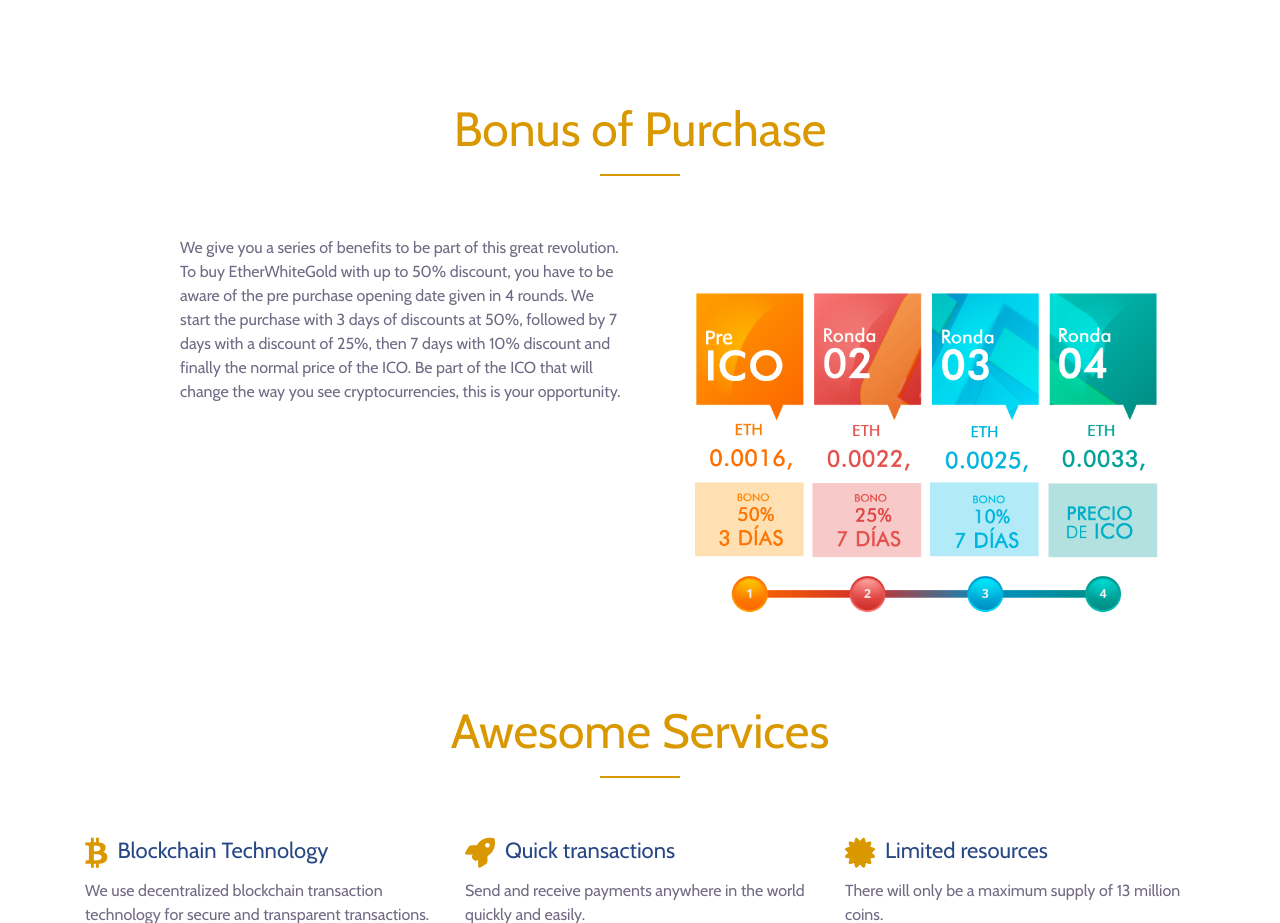
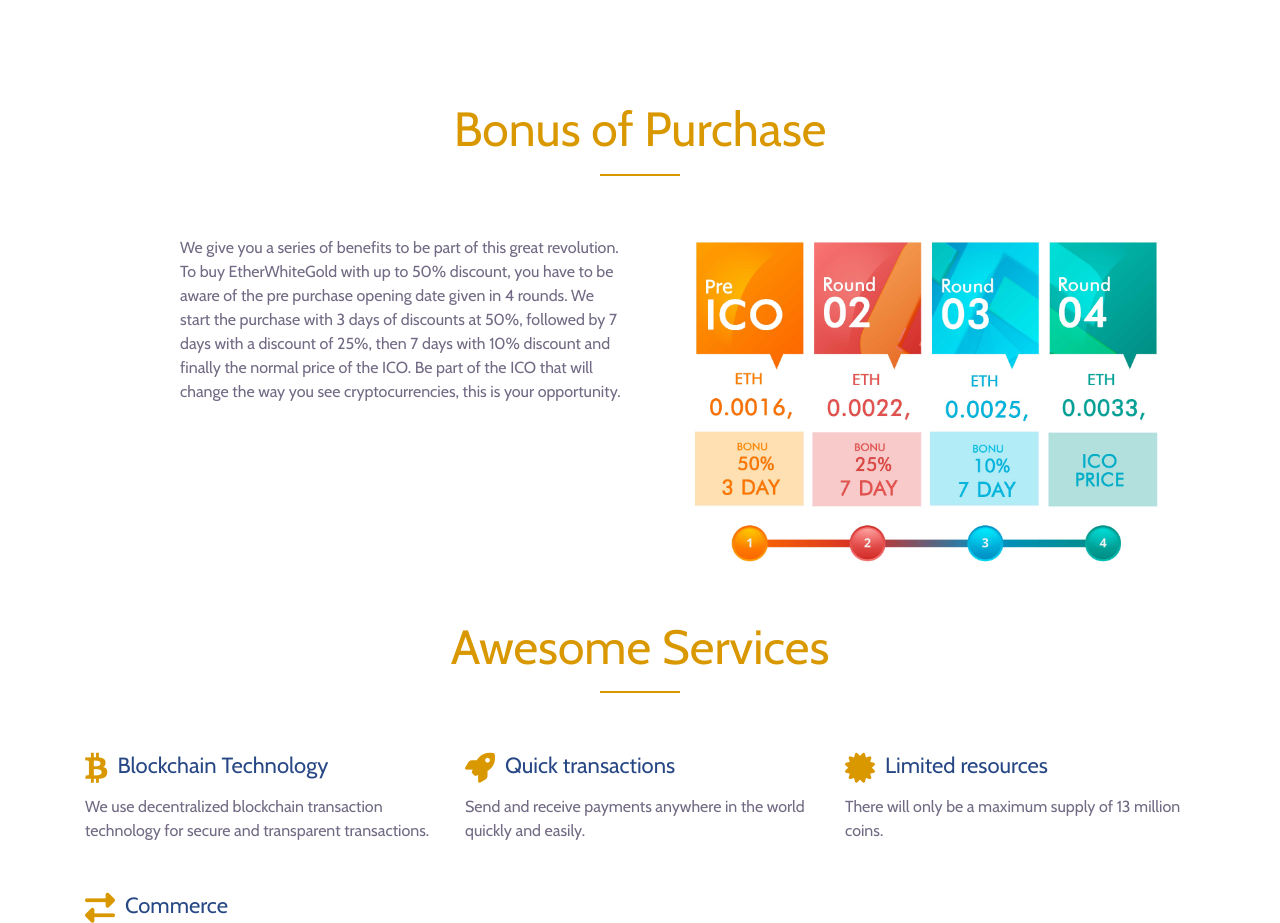
Before and after one commit to RolandoContreras/etherwhitegold, a CodeIgniter app: page /etherwhitegold/index.php/home/index in a window 1280 px wide. Shown: the part 2570-3493 px from the top of the page. Run offline with CodeIgniter, Linux system fonts and the light colour scheme; some libraries are stand-ins or nearby versions; some web fonts are replaced.

Commit message:
changes on home

```diff
--- a/application/views/home.php
+++ b/application/views/home.php
@@ -172,7 +172,7 @@
                         </div>
                         <div class="col-lg-6">
                             <div class="special_description_img">
-                                     <img src="<?php echo site_url().'static/page_front/images/bonus.png';?>" alt="Bonus Information"/>
+                                     <img src="<?php echo site_url().'static/page_front/images/bonus.jpg';?>" alt="Bonus Information"/>
                                 </div>
                         </div>
                     </div>
@@ -351,12 +351,6 @@
                     <div class="footer-text">
                         <p>We will send you information about the cryptocurrency that will change the world</p>
                     </div>
-<!--                    <div class="address-text">
-                        <p><span>Address:</span> 40 Baria Sreet 133/2 NewYork City, US</p>
-                    </div>-->
-                    <div class="phone-text">
-                        <p><span>Phone:</span> +11-225-888-888-66</p>
-                    </div>
                     <div class="email-text">
                         <p><span>Email:</span> info.etherwhitegold.com</p>
                     </div>
```
Also changed, not shown: static/page_front/images/bonus.jpg (added), static/page_front/images/bonus.png (deleted).
